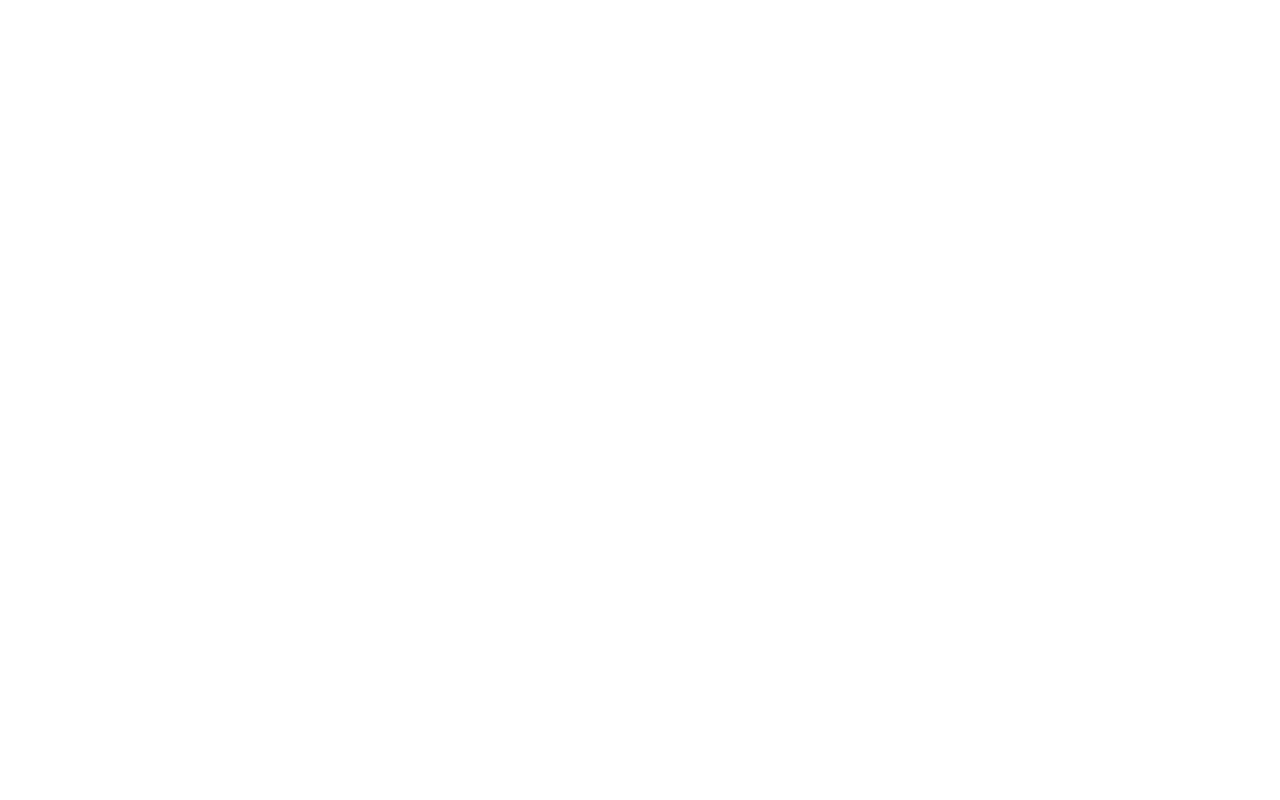
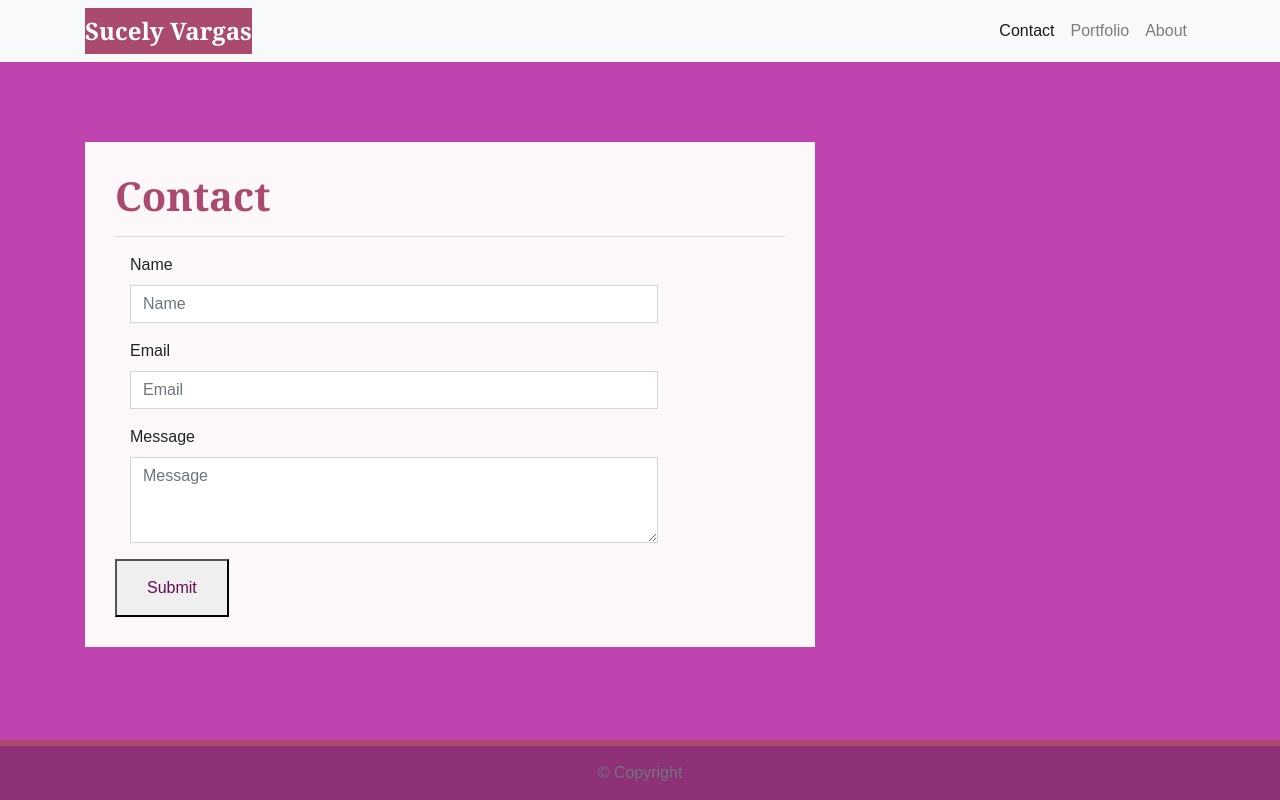
Before and after one commit to Lolasmom/Bootstrap-Portfolio, a plain HTML site: page contact.html in a window 1280 px wide. Drawn offline with nearby package versions, Linux system fonts and the light colour scheme.

Commit message:
updated read.me

```diff
--- a/assets/css/style.css
+++ b/assets/css/style.css
@@ -0,0 +1,186 @@
+/* --- STYLES FOR ALL PAGES --- */
+body {
+    /* Typography */
+    font-family: Arial, "Helvetica Neue", Helvetica, sans-serif;
+
+    /* Visual */
+    background-color: rgb(192, 68, 176);
+  }
+
+  html {
+    /* Positioning */
+    position: relative;
+
+    /* Box-model */
+    min-height: 100%;
+  }
+
+  /* add space for fixed nav */
+  main {
+    margin: 80px 0;
+  }
+
+  /* create styles for use for all white main boxes */
+  .block {
+    background-color: #fcf8f9;
+
+    padding: 30px;
+    margin-bottom: 30px;
+  }
+
+  .block-header {
+    /* Typography */
+    color: #aa4a6f;
+    font-family: Georgia, Times, "Times New Roman", serif;
+    font-weight: bold;
+  }
+
+  /* NAV START */
+  #logo {
+    font-family: Georgia, Times, "Times New Roman", serif;
+
+    /* Typography */
+    font-size: 24px;
+    font-weight: bold;
+    color: #fff;
+
+    /* Visual */
+    background: #aa4a6f;
+  }
+
+  /* override bootstrap hover color and border */
+  .navbar-default .navbar-nav > li > a:hover {
+    color: #aa4a6f;
+  }
+
+  .navbar {
+    background: white;
+    border: none;
+  }
+
+  /* media query for nav background color change */
+  @media only screen and (max-width: 767px) {
+    .navbar-header {
+      background-color: #aa4a6f;
+    }
+  }
+  /* END NAV */
+
+
+  /* CONNECT W/ ME CSS */
+  .connect-header {
+    /* Typography */
+    font-size: 25px;
+  }
+
+  .connect-photo {
+    /* Box-model */
+    width: 55px;
+    height: 55px;
+  }
+
+  #images {
+    /* Box-model */
+    padding-top: 15px;
+
+    /* Typography */
+    text-align: center;
+  }
+  /* END CONNECT W/ ME */
+
+
+  /* BEGIN FOOTER */
+  .footer {
+    /* Positioning */
+    position: absolute;
+    bottom: 0;
+
+    /* Box-model */
+    width: 100%;
+    height: 60px;
+
+    /* Visual */
+    background-color: rgb(143, 49, 119);
+  }
+
+  .text-muted-footer {
+    /* Box-model */
+    margin-top: 15px;
+
+    /* Typography */
+    color: rgb(173, 20, 166);
+  }
+
+  .two-toned-footer-color {
+    /* Box-model */
+    height: 6px;
+    padding-top: 3px;
+
+    /* Visual */
+    background-color: #aa4a6f;
+  }
+  /* END FOOTER */
+  /* --- END STYLES FOR ALL PAGES --- */
+
+  /* --- PAGE-SPECIFIC STYLES --- */
+  /* ABOUT-ME PAGE */
+  .about-me-header {
+    /* Positioning */
+    margin-bottom: 33px;
+    font-family: Georgia, Times, "Times New Roman", serif;
+
+    /* Typography */
+    font-size: 32px;
+    font-weight: bold;
+    color: #aa4a6f;
+  }
+
+  #about-image {
+    /* Positioning */
+    float: left;
+
+    /* Box-model */
+    width: 200px;
+    margin: 0 20px 10px 0;
+  }
+  /* END ABOUT-ME PAGE */
+
+
+  /* PORTFOLIO PAGE */
+  .port-image {
+    margin: 20px auto;
+  }
+  /* END PORTFOLIO PAGE */
+
+
+  /* CONTACT FORM PAGE  */
+  .form-control {
+    /* give input boxes right angles */
+    border-radius: 0;
+
+    /* keep from horizontally resizing text area */
+    min-width: 100%;
+    max-width: 100%;
+  }
+
+  .submit-btn {
+    /* Box-model */
+    padding: 15px 30px;
+    font-size: 16px;
+    font-weight: lighter;
+
+    /* Typography */
+    color: rgb(99, 12, 80);
+
+    /* Visual */
+    background-color:#aa4a6f
+
+
+    border: 0;
+  }
+
+  .submit-btn:hover {
+    opacity: .7;
+  }
+
+  /* END CONTACT FORM PAGE */
--- a/contact.html
+++ b/contact.html
@@ -0,0 +1,98 @@
+<!DOCTYPE html>
+<html lang="en-us">
+
+<head>
+
+  <meta charset="UTF-8">
+  <meta name="viewport" content="width=device-width, initial-scale=1.0">
+  <meta http-equiv="X-UA-Compatible" content="ie=edge">
+
+  <title>Bootstrap Basic Portfolio</title>
+
+  <!-- Boostrap Stylesheet -->
+  <link rel="stylesheet" href="https://maxcdn.bootstrapcdn.com/bootstrap/4.0.0/css/bootstrap.min.css">
+
+  <!-- Our own CSS stylesheet -->
+  <link rel="stylesheet" href="assets/css/style.css" media="screen">
+</head>
+
+<body>
+
+    <nav class="navbar navbar-expand-lg navbar-light bg-light">
+        <div class="container">
+          <!-- Brand and toggle get grouped for better mobile display -->
+          <a class="navbar-brand" href="index.html" id="logo">Sucely Vargas</a>
+          <button class="navbar-toggler" type="button" data-toggle="collapse" data-target="#navbarTogglerDemo01"
+            aria-controls="navbarTogglerDemo01" aria-expanded="false" aria-label="Toggle navigation">
+            <span class="navbar-toggler-icon"></span>
+          </button>
+          <!-- Collect the nav links, forms, and other content for toggling -->
+          <div class="collapse navbar-collapse" id="navbarTogglerDemo01">
+            <ul class="navbar-nav ml-auto mt-2 mt-lg-0">
+              <li class="nav-item">
+                <a class="nav-link active" href="contact.html">Contact</a>
+              </li>
+              <li class="nav-item">
+                <a class="nav-link" href="portfolio.html">Portfolio</a>
+              </li>
+              <li class="nav-item">
+                <a class="nav-link" href="index.html">About</a>
+              </li>
+            </ul>
+          </div>
+          <!-- /.navbar-collapse -->
+        </div>
+        <!-- /.container -->
+      </nav>
+      <!-- End of navbar -->
+
+  <!-- Start of container -->
+  <main class="container">
+    <section class="row">
+      <div class="col-md-8">
+        <form class="block form-horizontal">
+          <h1 class="block-header">Contact</h1>
+          <hr />
+          <div class="form-group">
+            <label for="name" class="col-sm-2 control-label">Name</label>
+            <div class="col-sm-10">
+              <input type="email" class="form-control" id="name" placeholder="Name">
+            </div>
+          </div>
+          <div class="form-group">
+            <label for="email" class="col-sm-2 control-label">Email</label>
+            <div class="col-sm-10">
+              <input type="password" class="form-control" id="email" placeholder="Email">
+            </div>
+          </div>
+          <div class="form-group">
+            <label class="col-sm-2 control-label" for="msg">Message</label>
+            <div class="col-sm-10">
+              <textarea id="msg" class="form-control" rows="3" placeholder="Message"></textarea>
+            </div>
+          </div>
+          <button class="submit-btn">Submit</button>
+        </form>
+      </div>
+    </section>
+  </main>
+  <!-- End of container -->
+
+  <!-- Start of footer -->
+  <footer class="footer">
+    <div class="two-toned-footer-color"></div>
+    <p class="text-muted text-muted-footer text-center">
+      &copy; Copyright
+    </p>
+  </footer>
+  <!-- End of footer -->
+
+  <!-- jQuery CDN -->
+  <script type="text/javascript" src="https://cdnjs.cloudflare.com/ajax/libs/jquery/3.2.1/jquery.min.js"></script>
+
+  <!-- Bootstrap CDN -->
+  <script src="https://maxcdn.bootstrapcdn.com/bootstrap/4.0.0/js/bootstrap.min.js"></script></script>
+
+</body>
+
+</html>
```
Also changed, not shown: index.html (+1 -1 lines), portfolio.html (+98 -0 lines), 1 other file.
